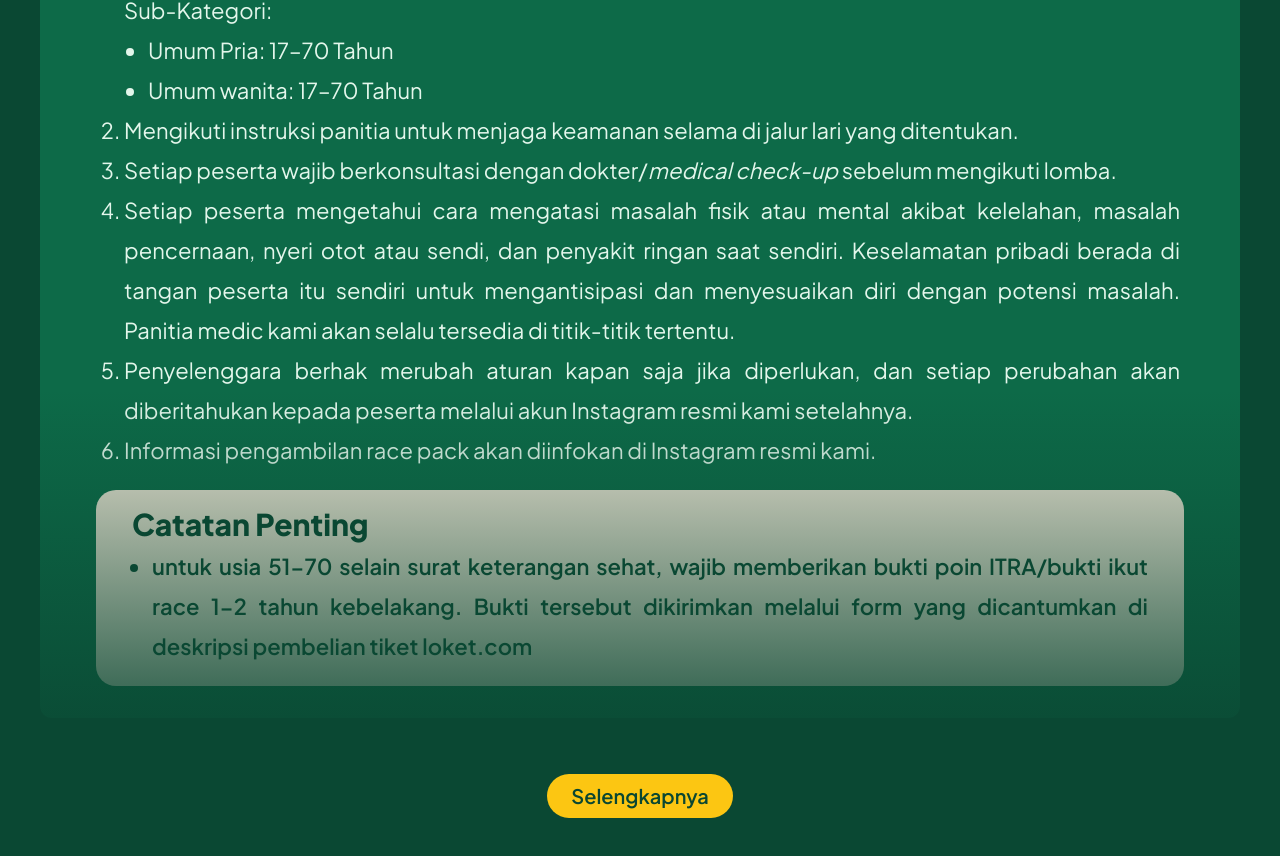
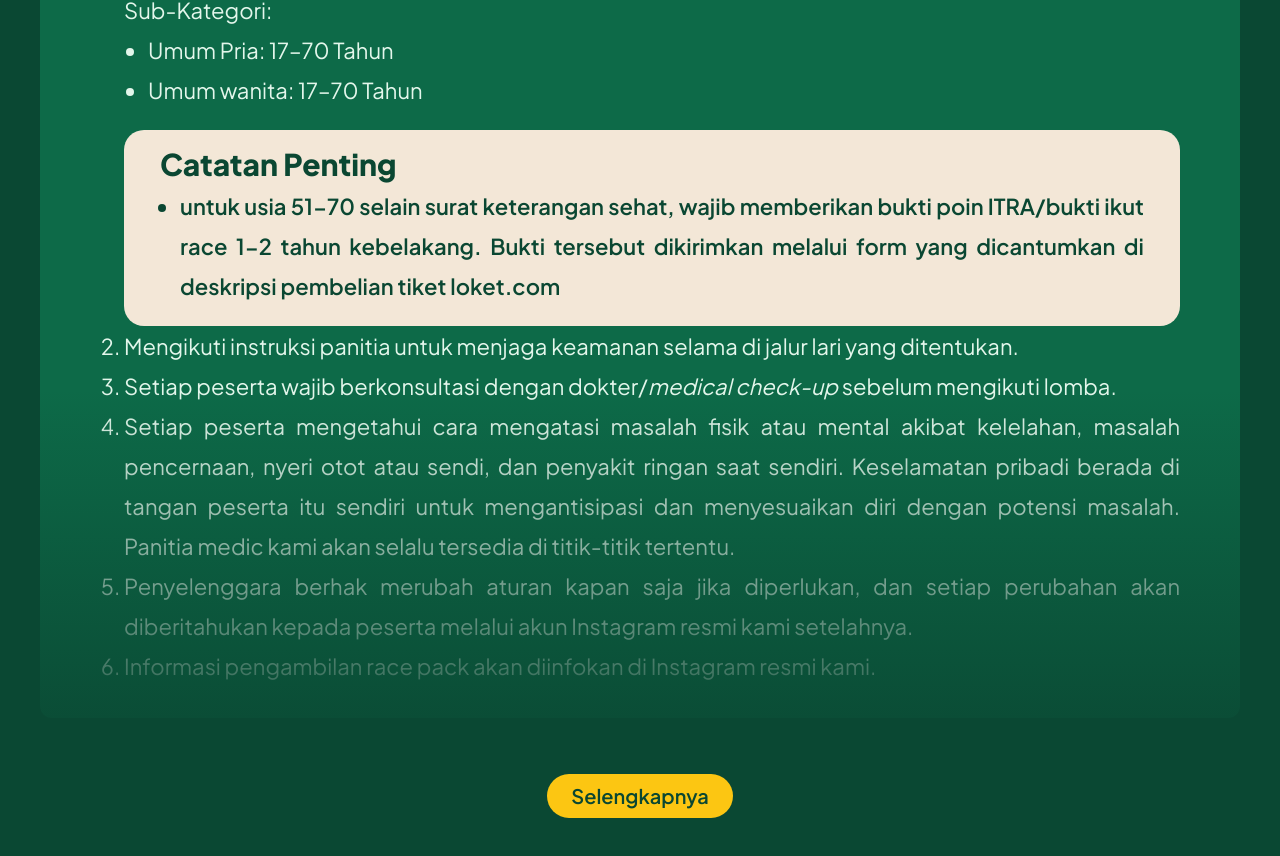
Before and after one commit to sultanIlyasa/L3B, a Next.js app: page /event in a window 1280 px wide. Shown: the part 3938-4794 px from the top of the page. Built offline with nearby package versions, Linux system fonts and the light colour scheme.

Commit message:
fix-copy

```diff
--- a/src/components/RaceRulesRegulationComponent.tsx
+++ b/src/components/RaceRulesRegulationComponent.tsx
@@ -233,7 +233,7 @@ export function RaceRulesRegulationComponent() {
           <ol className="list-decimal space-y-0 pl-7 pr-1">
             <li>
               Kategori <em>Trail Run</em> (21,4km) terbuka untuk peserta umum
-              (pria & wanita) berusia 17-50 tahun dan sebaiknya pernah mengikuti
+              (pria & wanita) berusia 17-70 tahun dan sebaiknya pernah mengikuti
               lomba lari.
               <br />
               Sub-Kategori:
@@ -241,7 +241,21 @@ export function RaceRulesRegulationComponent() {
                 <li>Umum Pria: 17–70 Tahun</li>
                 <li>Umum wanita: 17–70 Tahun</li>
               </ul>
+              <div className="bg-[#F3E7D7] text-[#0A4732] font-semibold px-6 md:px-9 py-3 md:py-5 mt-5 rounded-[20px]">
+                <h5 className="text-xl font-extrabold md:text-[30px]">
+                  Catatan Penting
+                </h5>
+                <ul className="list-disc pl-5 mt-2 text-base md:text-[22px] leading-10">
+                  <li>
+                    untuk usia 51-70 selain surat keterangan sehat, wajib
+                    memberikan bukti poin ITRA/bukti ikut race 1-2 tahun
+                    kebelakang. Bukti tersebut dikirimkan melalui form yang
+                    dicantumkan di deskripsi pembelian tiket loket.com
+                  </li>
+                </ul>
+              </div>
             </li>
+
             <li>
               Mengikuti instruksi panitia untuk menjaga keamanan selama di jalur
               lari yang ditentukan.
@@ -268,19 +282,6 @@ export function RaceRulesRegulationComponent() {
               kami.
             </li>
           </ol>
-          <div className="bg-[#F3E7D7] text-[#0A4732] font-semibold px-6 md:px-9 py-3 md:py-5 mt-5 rounded-[20px]">
-            <h5 className="text-xl font-extrabold md:text-[30px]">
-              Catatan Penting
-            </h5>
-            <ul className="list-disc pl-5 mt-2 text-base md:text-[22px] leading-10">
-              <li>
-                untuk usia 51-70 selain surat keterangan sehat, wajib memberikan
-                bukti poin ITRA/bukti ikut race 1-2 tahun kebelakang. Bukti
-                tersebut dikirimkan melalui form yang dicantumkan di deskripsi
-                pembelian tiket loket.com
-              </li>
-            </ul>
-          </div>
         </div>
       </section>
 
@@ -668,8 +669,8 @@ export function RaceRulesRegulationComponent() {
               <ol className="list-decimal space-y-0 pl-7 pr-1">
                 <li>
                   Kategori Fun Run (8,3 km) terdiri dari 1 kelompok berisi 4
-                  orang. Terbuka untuk peserta umum (pria & wanita) dengan{" "}
-                  <span className="underline">usia tidak dibatasi</span> dan sebaiknya pernah
+                  orang. Terbuka untuk peserta umum (pria & wanita){" "}
+                  <span className="underline">dengan usia tidak dibatasi </span> dan sebaiknya pernah
                   mengikuti lomba lari.
                 </li>
                 <li>
@@ -716,7 +717,7 @@ export function RaceRulesRegulationComponent() {
             </div>
             <div className="py-8 px-5 md:px-14 text-justify rounded-xl bg-[#0D6A48] text-[#E3F6EB] max-w-full mx-auto text-lg md:text-[22px] leading-10">
               <ol className="list-decimal space-y-0 pl-7 pr-1">
-                <li>Umur: tidak dibatasi, , dalam kondisi sehat jasmani.</li>
+                <li>Umur: tidak dibatasi, dalam kondisi sehat jasmani.</li>
                 <li>
                   Membawa peralatan pribadi:
                   <ul className="list-disc pl-6">
```
